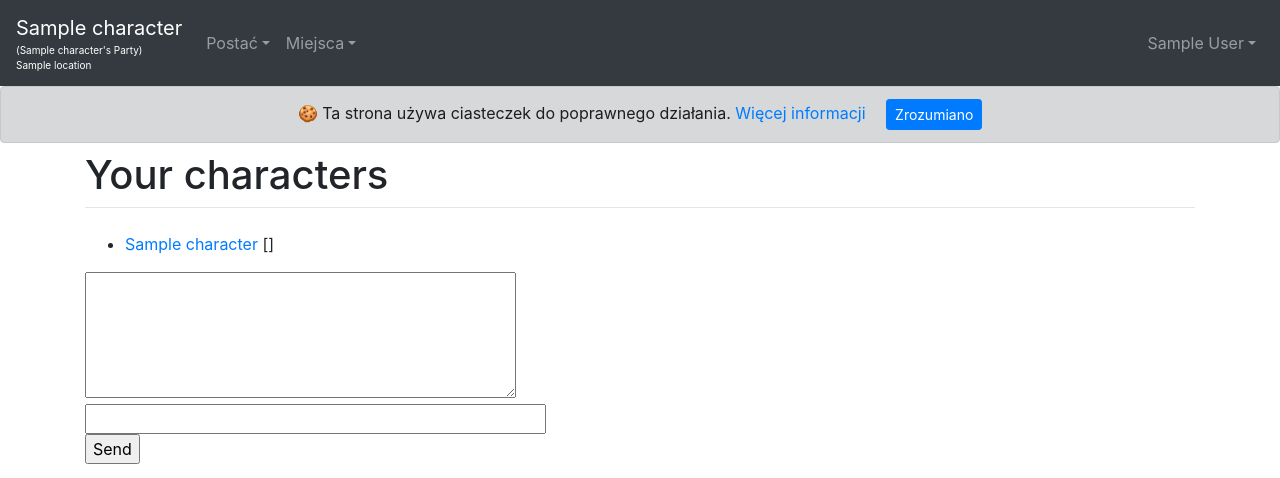
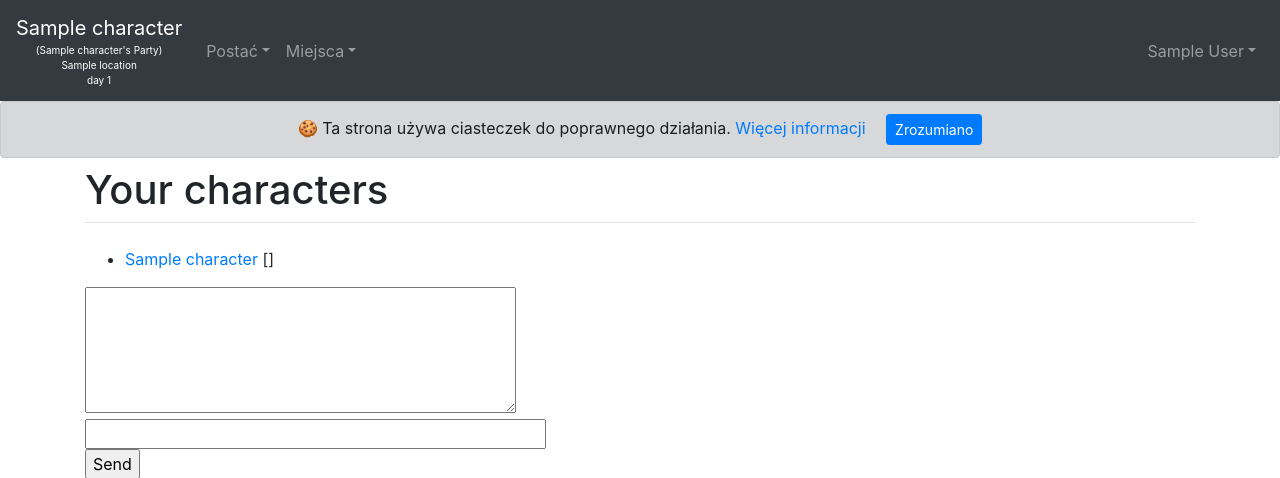
Before and after one commit to SledgehammerPL/warhammer, a Django app: page /characters/ in a window 1280 px wide. Shown: the top 478 px of the page. Run offline with Django 3.2, Linux system fonts and the light colour scheme; a user stored in the database is signed in; tables that the repository leaves empty hold one stand-in row (values such as "Sample post"); some libraries are stand-ins or nearby versions.

Commit message:
mkvm
git-svn-id: svn+ssh://subversi.b6a.pl/warhammer/trunk@29 6b47b3d7-1c49-4819-b9a4-cd3206ed0f27

```diff
--- a/game/models.py
+++ b/game/models.py
@@ -93,6 +93,7 @@ class LocationTemplate(models.Model):
     next_location_desc = models.CharField(max_length=100)
     next_location_url = models.CharField(max_length=100)
     no_of_dices = models.PositiveIntegerField(default=0)
+    living_expenses = models.PositiveIntegerField(default=1)
 
     def __str__(self):
         return "{}".format(self.name)
@@ -113,6 +114,9 @@ class Character(models.Model):
     starting_wounds = models.PositiveIntegerField()
     leader = models.ForeignKey("self", on_delete=models.RESTRICT, related_name ='leader_set', null = True)
     location = models.ForeignKey(Location, on_delete=models.RESTRICT, default=0)
+    active_day = models.BooleanField(default=False)
+    day_in_settlement = models.PositiveIntegerField(default=1)
+
     def get_current_gold(self):
         return Gold.objects.filter(owner=self).aggregate(suma=Sum('amount'))['suma']
 
@@ -122,6 +126,15 @@ class Character(models.Model):
     def remove_gold(self,amount, why):
         amount = amount if amount < self.get_current_gold() else self.get_current_gold()
         Gold.objects.create(owner = self, amount = -amount, description = why) if amount>0 else None
+
+    def pay_living_expenses(self):
+        living_expenses = self.location.template.living_expenses
+        if self.get_current_gold()>living_expenses:
+            self.remove_gold(living_expenses, 'Living Expenses in {}'.format(self.location.name))
+            return True
+        else:
+            return False
+
     def buy_item(self, code, price, seller):
         if self.get_current_gold()>=price:
             item= Item.objects.get(code=code)
--- a/game/templates/game/navbar.html
+++ b/game/templates/game/navbar.html
@@ -1,5 +1,6 @@
 <nav class="navbar navbar-expand-md navbar-dark bg-dark">
-  <a class="navbar-brand" href="/characters/{{ request.user.selected_character.id }}">{{ user.selected_character.name }}<div style="font-size:10px">({{ user.selected_character.leader.name }}'s Party)</div><div style="font-size:10px">{{ user.selected_character.location }}</div></a>
+  <a style="text-align:center" class="navbar-brand" href="/characters/{{ request.user.selected_character.id }}">{{ user.selected_character.name }}<div style="font-size:10px">({{ user.selected_character.leader.name }}'s Party)</div><div style="font-size:10px">{{ user.selected_character.location.name }}</div>
+    <div style="font-size:10px">day {{ user.selected_character.day_in_settlement }}</div></a>
   {{ request.user.selected_character.leader.name|json_script:"leader-name" }}
       <button class="navbar-toggler" type="button" data-toggle="collapse" data-target="#navbarsExample04" aria-controls="navbarsExample04" aria-expanded="false" aria-label="Toggle navigation">
         <span class="navbar-toggler-icon"></span>
--- a/game/urls.py
+++ b/game/urls.py
@@ -21,6 +21,7 @@ urlpatterns = [
   path('visit_shop/<int:shop_id>/',views.visit_shop, name='visit_shop'),
   path('prepare_to_adventure/',views.prepare_to_adventure, name='prepare_to_adventure'),
   path('wait_outside/',views.wait_outside, name='wait_outside'),
+  path('end_of_day/',views.end_of_day, name='end_of_day'),
   path('visit_alehouse/',views.visit_alehouse, name='visit_alehouse'),
   path('visit_temple/',views.visit_temple, name='visit_temple'),
   path('visit_gambling_house/',views.visit_gambling_house, name='visit_gambling_house'),
--- a/game/views.py
+++ b/game/views.py
@@ -20,6 +20,9 @@ logger = logging.getLogger('error_logger')
 # Create your views here.
 @login_required
 def index(request):
+    if request.user.selected_character.active_day:
+        redirect('/end_of_day/')
+
     context = {
     }
     return render (request,'game/index.html', context)
@@ -87,6 +90,8 @@ def show_event(request):
         messages.success(request, 'End of events.')
         if you.location.template.is_journey:
             journey = you.location
+            you.day_in_settlement = 1
+            you.active_day = False
             if you.location.next_location:
                 messages.success(request, 'Dotarłeś.')
                 you.location=you.location.next_location
@@ -94,6 +99,7 @@ def show_event(request):
                 messages.success(request, 'Robimy nowe settlement.')
                 new_settlement = Location.objects.create(template=you.location.template.next_location.all()[0], name="settlement")
                 new_settlement.name = "{} {}".format(new_settlement.template.name,new_settlement.id)
+                new_settlement.save()
 
                 journey.next_location = new_settlement
                 journey.save()
@@ -318,23 +324,31 @@ def trip_to(request, target_id):
 #        channel_layer = get_channel_layer() # nie jestem pewny czy to jest potrzebne. Czy tutaj.....
 
         for roll in range(1,journey.template.no_of_dices+1):
-            event_roll = "{}{}".format(roll('2D6'))
-            #event_roll = "16" #TB: Devel line
+            event_roll = "{}{}".format(roll('1D6'),roll('1D6'))
             event = EventTemplate.objects.get(number=event_roll,event_type__name='Hazards')
 
             add_party_event(event, you.leader)
 
     return redirect('/')
+
 def look_for_shop(request, shop_id):
     you = request.user.selected_character
-    day = SettlementActivity.objects.filter(character=you, location=you.location).aggregate(Max('day'))['day__max'] or 1
-    activity, created = SettlementActivity.objects.get_or_create(character=you, location=you.location, shop=Shop.objects.get(pk=shop_id), defaults={'status': ShopStatus.objects.get(pk=1), 'day': day})
+    if you.active_day:
+        return redirect('/end_of_day/')
+
+    day = you.day_in_settlement
+
+    shop = Shop.objects.get(pk=shop_id)
+    activity, created = SettlementActivity.objects.get_or_create(character=you, location=you.location, shop=shop, defaults={'status': ShopStatus.objects.get(pk=1), 'day': day})
+
 
     if activity.status.id==0:
         messages.success(request, 'tu już byłeś - wypad')
         return redirect('/')
     else:
         success = roll('{}D6'.format(you.location.template.no_of_dices))>Shop.objects.get(pk=shop_id).shop_type.availability
+        you.active_day = True
+        you.save()
         if success:
             if shop.shop_type_id == 3:
                 activity.status=ShopStatus.objects.get(pk=1)
@@ -403,7 +417,6 @@ def visit_gambling_house(request):
     }
     return render (request,'game/simple_form.html', context)
 
-
 def visit_alehouse(request):
     you = request.user.selected_character
     event_roll=roll(you.warrior_type.alehouse_roll)
@@ -411,6 +424,20 @@ def visit_alehouse(request):
     event = EventTemplate.objects.get(number=event_roll,event_type__name='Alehouse')
     add_warrior_event(event, you)
     return redirect('/show_event/')
+
+def end_of_day(request):
+    payer = request.user.selected_character
+    if payer.pay_living_expenses():
+        payer.day_in_settlement+=1
+        payer.active_day = False
+        payer.save()
+        event_roll = "{}{}".format(roll('1D6'),roll('1D6'))
+        event = EventTemplate.objects.get(number=event_roll,event_type__name='Settlement Events')
+        add_warrior_event(event, payer)
+        return redirect('/show_event/')
+    else:
+        return redirect('/wait_outside/')
+
 
 ####################################################
 
```
